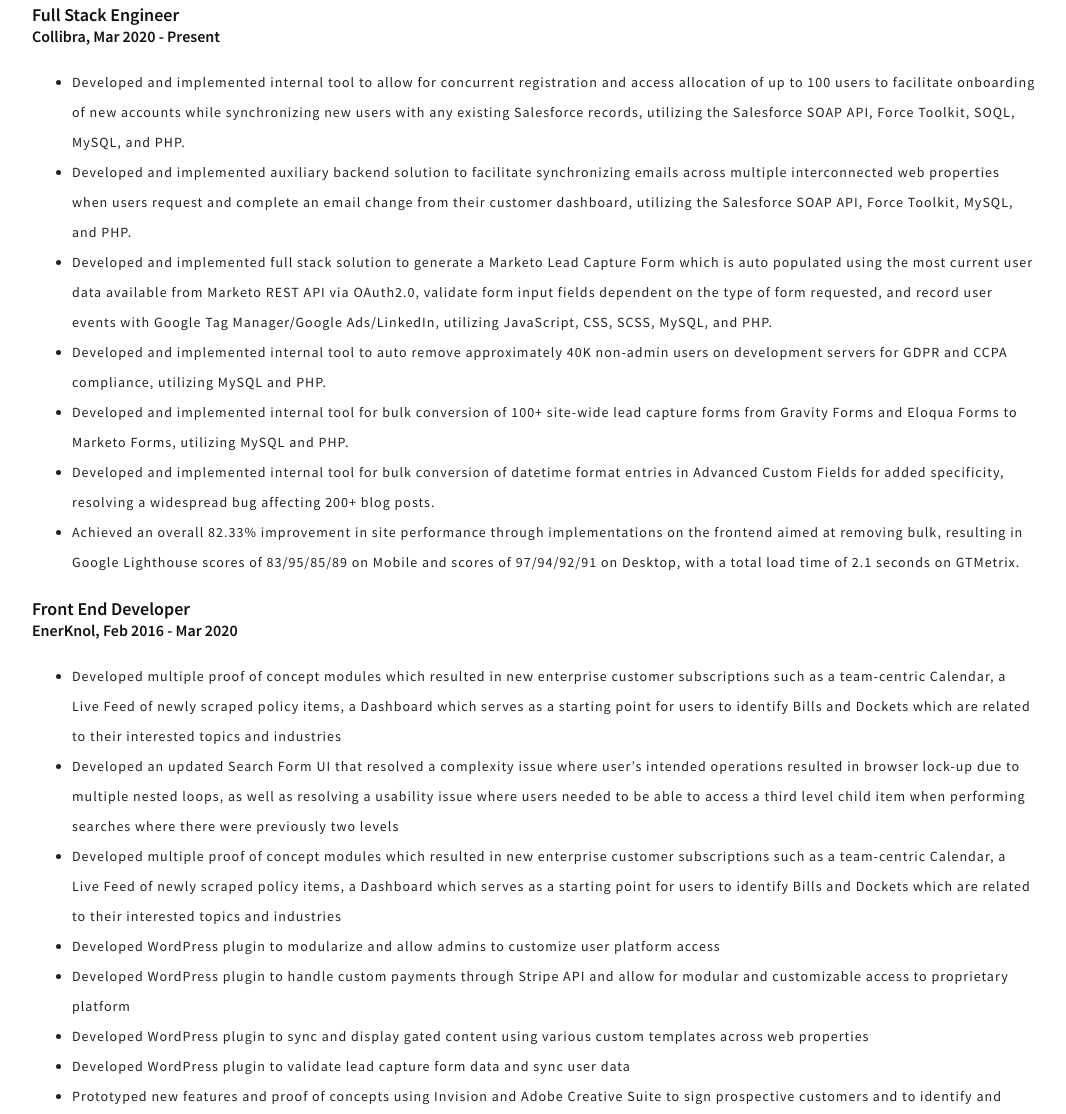
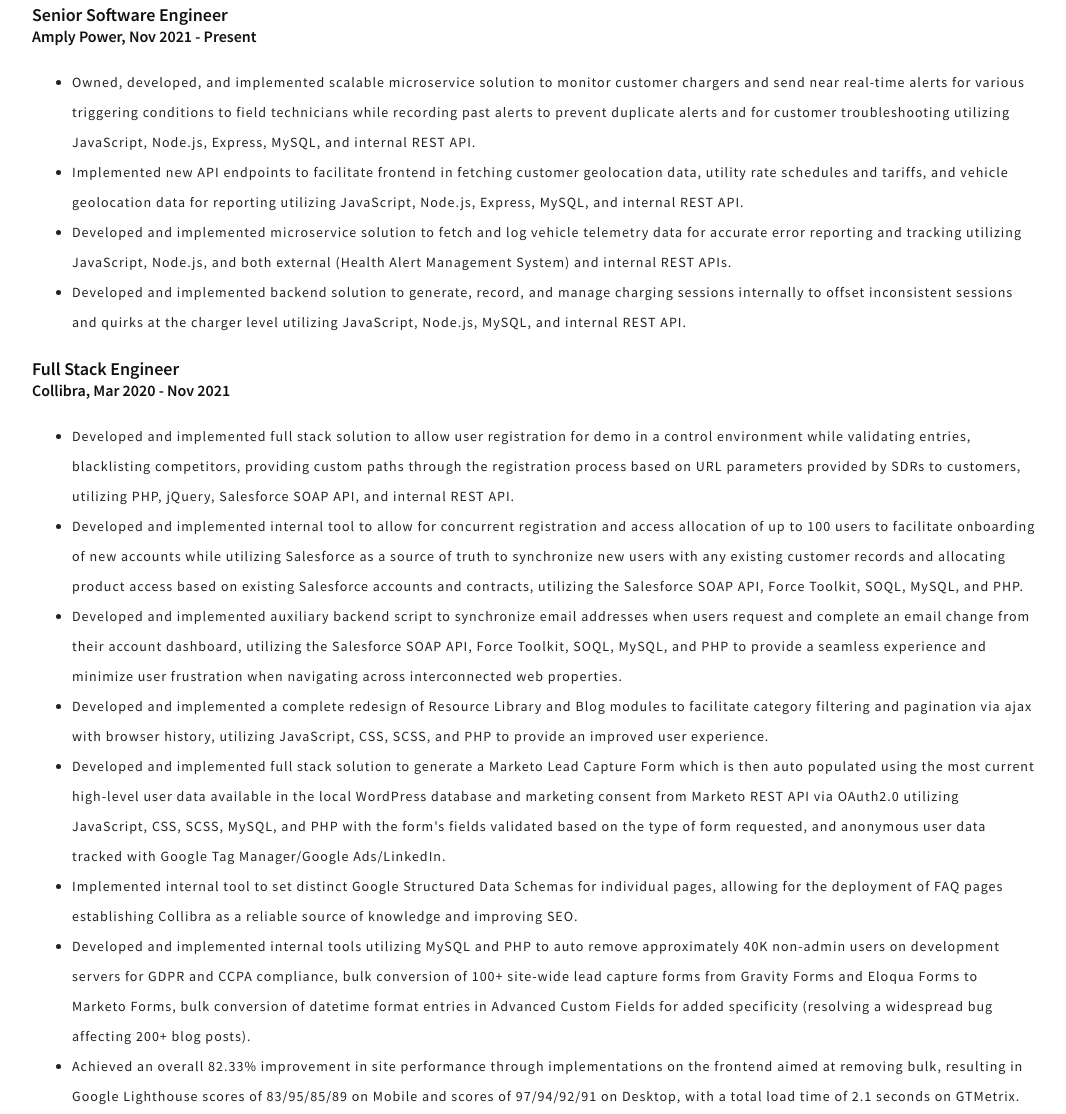
Before and after one commit to itzbillyliu/itzbillyliu.github.io, a plain HTML site: page resume.html in a window 1280 px wide. Shown: the part 236-1350 px from the top of the page, without its empty margins (106-1172 px from the left). Drawn offline with nearby package versions, Linux system fonts and the light colour scheme.

Commit message:
update resume

```diff
--- a/resume.html
+++ b/resume.html
@@ -55,29 +55,29 @@
         <div class="section employment">
             <h2 class="text-blue margin-bottom-1rem">Employment History</h2>
             <div class="job">
-                <h3 class="margin-0">Full Stack Engineer</h2>
-                    <h4 class="margin-top-0">Collibra, Mar 2020 - Present
+                <h3 class="margin-0">Senior Software Engineer</h2>
+                    <h4 class="margin-top-0">Amply Power, Nov 2021 - Present
                 </h3>
                 <ul>
-                    <li>Developed and implemented internal tool to allow for concurrent registration and access allocation of up to
-                        100 users to facilitate onboarding of new accounts while synchronizing new users with any existing
-                        Salesforce records, utilizing the Salesforce SOAP API, Force Toolkit, SOQL, MySQL, and PHP.</li>
-                    <li>Developed and implemented auxiliary backend solution to facilitate synchronizing emails across multiple
-                        interconnected web properties when users request and complete an email change from their customer dashboard,
-                        utilizing the Salesforce SOAP API, Force Toolkit, MySQL, and PHP.</li>
-                    <li>Developed and implemented full stack solution to generate a Marketo Lead Capture Form which is auto
-                        populated using the most current user data available from Marketo REST API via OAuth2.0, validate form input
-                        fields dependent on the type of form requested, and record user events with Google Tag Manager/Google
-                        Ads/LinkedIn, utilizing JavaScript, CSS, SCSS, MySQL, and PHP.</li>
-                    <li>Developed and implemented internal tool to auto remove approximately 40K non-admin users on development
-                        servers for GDPR and CCPA compliance, utilizing MySQL and PHP.</li>
-                    <li>Developed and implemented internal tool for bulk conversion of 100+ site-wide lead capture forms from
-                        Gravity Forms and Eloqua Forms to Marketo Forms, utilizing MySQL and PHP.</li>
-                    <li>Developed and implemented internal tool for bulk conversion of datetime format entries in Advanced Custom
-                        Fields for added specificity, resolving a widespread bug affecting 200+ blog posts.</li>
-                    <li>Achieved an overall 82.33% improvement in site performance through implementations on the frontend aimed at
-                        removing bulk, resulting in Google Lighthouse scores of 83/95/85/89 on Mobile and scores of 97/94/92/91 on
-                        Desktop, with a total load time of 2.1 seconds on GTMetrix.</li>
+                    <li>Owned, developed, and implemented scalable microservice solution to monitor customer chargers and send near real-time alerts for various triggering conditions to field technicians while recording past alerts to prevent duplicate alerts and for customer troubleshooting utilizing JavaScript, Node.js, Express, MySQL, and internal REST API.</li>
+                    <li>Implemented new API endpoints to facilitate frontend in fetching customer geolocation data, utility rate schedules and tariffs, and vehicle geolocation data for reporting utilizing JavaScript, Node.js, Express, MySQL, and internal REST API.</li>
+                    <li>Developed and implemented microservice solution to fetch and log vehicle telemetry data for accurate error reporting and tracking utilizing JavaScript, Node.js, and both external (Health Alert Management System) and internal REST APIs.</li>
+                    <li>Developed and implemented backend solution to generate, record, and manage charging sessions internally to offset inconsistent sessions and quirks at the charger level utilizing JavaScript, Node.js, MySQL, and internal REST API.</li>
+                </ul>
+            </div>
+            <div class="job">
+                <h3 class="margin-0">Full Stack Engineer</h2>
+                    <h4 class="margin-top-0">Collibra, Mar 2020 - Nov 2021
+                </h3>
+                <ul>
+                    <li>Developed and implemented full stack solution to allow user registration for demo in a control environment while validating entries, blacklisting competitors, providing custom paths through the registration process based on URL parameters provided by SDRs to customers, utilizing PHP, jQuery, Salesforce SOAP API, and internal REST API.</li>
+                    <li>Developed and implemented internal tool to allow for concurrent registration and access allocation of up to 100 users to facilitate onboarding of new accounts while utilizing Salesforce as a source of truth to synchronize new users with any existing customer records and allocating product access based on existing Salesforce accounts and contracts, utilizing the Salesforce SOAP API, Force Toolkit, SOQL, MySQL, and PHP.</li>
+                    <li>Developed and implemented auxiliary backend script to synchronize email addresses when users request and complete an email change from their account dashboard, utilizing the Salesforce SOAP API, Force Toolkit, SOQL, MySQL, and PHP to provide a seamless experience and minimize user frustration when navigating across interconnected web properties.</li>
+                    <li>Developed and implemented a complete redesign of Resource Library and Blog modules to facilitate category filtering and pagination via ajax with browser history, utilizing JavaScript, CSS, SCSS, and PHP to provide an improved user experience.</li>
+                    <li>Developed and implemented full stack solution to generate a Marketo Lead Capture Form which is then auto populated using the most current high-level user data available in the local WordPress database and marketing consent from Marketo REST API via OAuth2.0 utilizing JavaScript, CSS, SCSS, MySQL, and PHP with the form's fields validated based on the type of form requested, and anonymous user data tracked with Google Tag Manager/Google Ads/LinkedIn.</li>
+                    <li>Implemented internal tool to set distinct Google Structured Data Schemas for individual pages, allowing for the deployment of FAQ pages establishing Collibra as a reliable source of knowledge and improving SEO.</li>
+                    <li>Developed and implemented internal tools utilizing MySQL and PHP to auto remove approximately 40K non-admin users on development servers for GDPR and CCPA compliance, bulk conversion of 100+ site-wide lead capture forms from Gravity Forms and Eloqua Forms to Marketo Forms, bulk conversion of datetime format entries in Advanced Custom Fields for added specificity (resolving a widespread bug affecting 200+ blog posts).</li>
+                    <li>Achieved an overall 82.33% improvement in site performance through implementations on the frontend aimed at removing bulk, resulting in Google Lighthouse scores of 83/95/85/89 on Mobile and scores of 97/94/92/91 on Desktop, with a total load time of 2.1 seconds on GTMetrix.</li>
                 </ul>
             </div>
             <div class="job">
@@ -85,7 +85,7 @@
                 <h4 class="margin-top-0">EnerKnol, Feb 2016 - Mar 2020</h3>
                 <ul>
                     <li>Developed multiple proof of concept modules which resulted in new enterprise customer subscriptions such as a team-centric Calendar, a Live Feed of newly scraped policy items, a Dashboard which serves as a starting point for users to identify Bills and Dockets which are related to their interested topics and industries</li>
-                    <li>Developed an updated Search Form UI that resolved a complexity issue where user’s intended operations resulted in browser lock-up due to multiple nested loops, as well as resolving a usability issue where users needed to be able to access a third level child item when performing searches where there were previously two levels</li>
+                    <li>Developed an updated Search Form UI that resolved a complexity issue where user's intended operations resulted in browser lock-up due to multiple nested loops, as well as resolving a usability issue where users needed to be able to access a third level child item when performing searches where there were previously two levels</li>
                     <li>Developed multiple proof of concept modules which resulted in new enterprise customer subscriptions such as a team-centric Calendar, a Live Feed of newly scraped policy items, a Dashboard which serves as a starting point for users to identify Bills and Dockets which are related to their interested topics and industries</li>
                     <li>Developed WordPress plugin to modularize and allow admins to customize user platform access</li>
                     <li>Developed WordPress plugin to handle custom payments through Stripe API and allow for modular and customizable access to proprietary platform</li>
```
Also changed, not shown: 2 other files.
